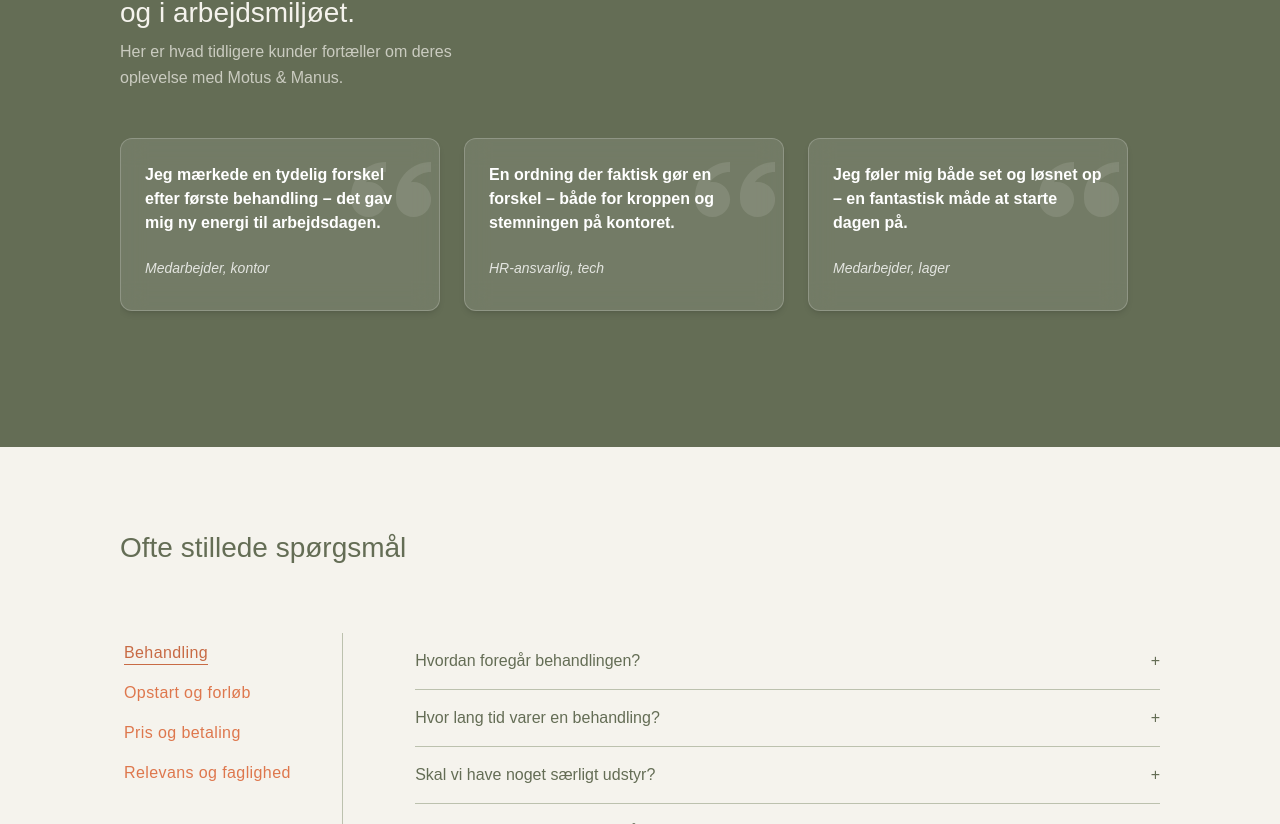
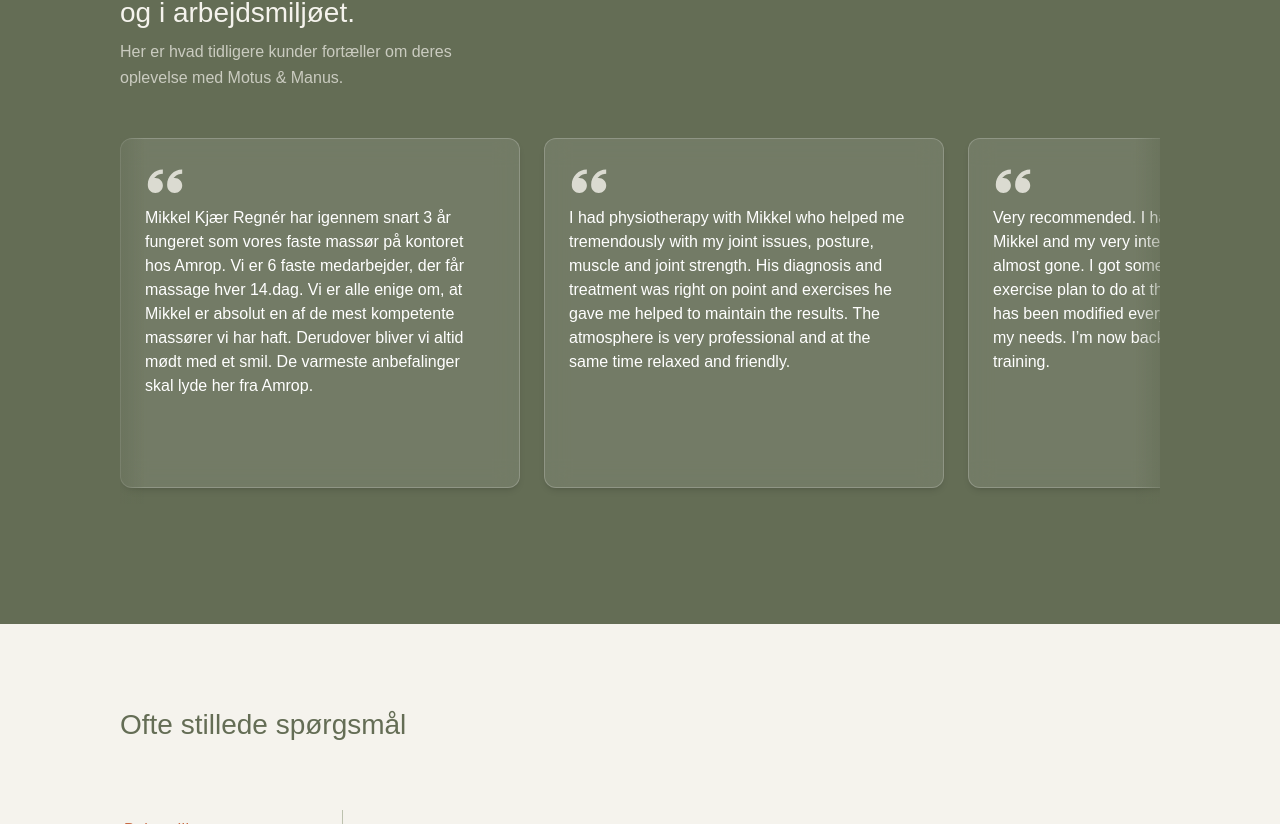
Before and after one commit to s0fiekm/Motusetmanus, a Next.js app: page / in a window 1280 px wide. Shown: the part 5053-5877 px from the top of the page. Built offline with nearby package versions, Linux system fonts and the light colour scheme; a web font is replaced by a local one.

Commit message:
flere ændringer

```diff
--- a/src/app/api/contact/route.js
+++ b/src/app/api/contact/route.js
@@ -4,21 +4,32 @@ import { supabaseServer } from "@/lib/supabaseServer";
 const resend = new Resend(process.env.RESEND_API_KEY);
 
 export async function POST(req) {
+  console.log("Start POST request håndtering.");
   try {
     const body = await req.json();
-    console.log("📥 Modtaget fra formular:", body);
+    console.log("📥 Modtaget fra formular (API route):", body);
 
     const { name, email, phone, company_name, employees, message } = body;
 
     if (!name || !email || !phone || !company_name || !employees || !message) {
-      console.error("⛔️ Manglende data i formularen");
+      console.error("⛔️ Manglende data i formularen (API route):", {
+        name,
+        email,
+        phone,
+        company_name,
+        employees,
+        message,
+      });
       return new Response(JSON.stringify({ error: "Udfyld alle felter." }), {
         status: 400,
         headers: { "Content-Type": "application/json" },
       });
     }
 
-    const { error } = await supabaseServer.from("kontakformular").insert([
+    console.log("Forsøger at indsætte i Supabase...");
+    const { error: supabaseError, data } = await supabaseServer
+      .from("kontakt")
+      .insert([
         {
           name,
           email,
@@ -30,20 +41,27 @@ export async function POST(req) {
         },
       ]);
 
-    if (error) {
-      console.error("🔥 Fejl fra Supabase:", error);
+    if (supabaseError) {
+      console.error("🔥 Fejl fra Supabase (API route):", supabaseError);
       return new Response(
-        JSON.stringify({ error: "Fejl ved indsættelse i Supabase." }),
+        JSON.stringify({
+          error: "Fejl ved indsættelse i Supabase.",
+          details:
+            supabaseError.message ||
+            supabaseError.details ||
+            "Ukendt Supabase fejl",
+        }),
         { status: 500, headers: { "Content-Type": "application/json" } }
       );
     }
-
+    console.log("✅ Data indsat i Supabase:", data);
+    console.log("Forsøger at sende e-mail via Resend...");
     const { error: emailError } = await resend.emails.send({
       from: "kontakt@motusetmanus.dk",
-      to: "soffi2201@hotmail.dk",
+      to: "motusetsmanus.yahoo.com",
       subject: `Ny besked fra ${name}`,
       html: `
-        <h2>Ny besked fra kontaktformular</h2>
+        <h2>Ny besked fra mular</h2>
         <p><strong>Navn:</strong> ${name}</p>
         <p><strong>Email:</strong> ${email}</p>
         <p><strong>Telefon:</strong> ${phone}</p>
@@ -54,7 +72,7 @@ export async function POST(req) {
     });
 
     if (emailError) {
-      console.error("📧 Fejl fra Resend:", emailError.message);
+      console.error("📧 Fejl fra Resend (API route):", emailError);
       return new Response(
         JSON.stringify({ error: "Kunne ikke sende e-mail." }),
         {
@@ -63,13 +81,14 @@ export async function POST(req) {
         }
       );
     }
+    console.log("📧 E-mail sendt succesfuldt.");
 
     return new Response(JSON.stringify({ success: true }), {
       status: 200,
       headers: { "Content-Type": "application/json" },
     });
   } catch (error) {
-    console.error("❌ Uventet fejl i API:", error);
+    console.error("❌ Uventet fejl i API (catch blok):", error);
     return new Response(JSON.stringify({ error: "Serverfejl. Prøv igen." }), {
       status: 500,
       headers: { "Content-Type": "application/json" },
--- a/src/components/TestimonialCard.jsx
+++ b/src/components/TestimonialCard.jsx
@@ -1,12 +1,34 @@
+"use client";
+import { useState } from "react";
 import { ImQuotesLeft } from "react-icons/im";
 
 export default function TestimonialCard({ title, author }) {
+  const [expanded, setExpanded] = useState(false);
+
+  const previewLength = 350;
+
+  const isLong = title.length > previewLength;
+
+  const visibleText =
+    expanded || !isLong ? title : title.slice(0, previewLength) + "…";
+
   return (
-    <article className="relative bg-white/10 backdrop-blur-md border border-white/20 rounded-xl p-6 text-white shadow-md snap-start min-w-[260px] max-w-[320px] shrink-0">
-      <ImQuotesLeft className="absolute text-white opacity-10 text-[80px] top-2 right-2 z-0" />
-      <div className="relative z-10 flex flex-col gap-4">
-        <h3 className="text-base font-semibold">{title}</h3>
-        <p className="text-sm italic opacity-80">{author}</p>
+    <article className="relative bg-white/10 backdrop-blur-md border border-white/20 rounded-xl p-6 text-white shadow-md snap-start min-w-[160px] max-w-[400px] shrink-0 h-[350px] flex flex-col gap-2">
+      <ImQuotesLeft className=" text-secondary opacity-80 text-[40px] top-4 left-6 z-0" />
+
+      <div className="relative z-10 flex flex-col gap-2 overflow-hidden h-full">
+        <div className="overflow-y-auto pr-2  flex-1">{visibleText}</div>
+
+        {isLong && (
+          <button
+            onClick={() => setExpanded(!expanded)}
+            className="text-cta  mt-2 underline self-start"
+          >
+            {expanded ? "Læs mindre" : "Fortsæt læsning"}
+          </button>
+        )}
+
+        <p className=" italic opacity-80">{author}</p>
       </div>
     </article>
   );
--- a/src/components/Testimonials.jsx
+++ b/src/components/Testimonials.jsx
@@ -1,33 +1,43 @@
 "use client";
+
 import TestimonialCard from "./TestimonialCard";
 
 export default function Testimonials() {
   return (
-    <section className="bg-primary py-30 flex flex-col gap-10 overflow-hidden w-full  px-mobile lg:px-desktop mx-auto">
-      <div className="text-secondary xl:w-1/3 ">
-        <h2 className="">
+    <section className="bg-primary py-30 flex flex-col gap-10 overflow-hidden w-full px-mobile lg:px-desktop mx-auto relative">
+      <div className="text-secondary xl:w-1/3">
+        <h2>
           En sundhedsordning skal kunne mærkes, både fysisk og i arbejdsmiljøet.
         </h2>
-        <p className=" opacity-70">
+        <p className="opacity-70">
           Her er hvad tidligere kunder fortæller om deres oplevelse med Motus &
           Manus.
         </p>
       </div>
 
-      <div className="overflow-x-auto snap-x snap-mandatory scroll-smooth scrollbar-hide">
-        <div className="flex flex-nowrap gap-6 pb-4  ">
+      <div className="relative">
+        <div className="pointer-events-none absolute inset-y-0 left-0 w-6 bg-gradient-to-r from-primary/50 to-transparent z-10" />
+        <div className="pointer-events-none absolute inset-y-0 right-0 w-6 bg-gradient-to-l from-primary/50 to-transparent z-10" />
+
+        <div className="overflow-x-auto snap-x snap-mandatory scroll-smooth custom-scrollbar">
+          <div className="flex flex-nowrap gap-6 pb-4">
             <TestimonialCard
-            title="Jeg mærkede en tydelig forskel efter første behandling – det gav mig ny energi til arbejdsdagen."
-            author="Medarbejder, kontor"
+              title="Mikkel Kjær Regnér har igennem snart 3 år fungeret som vores faste massør på kontoret hos Amrop. Vi er 6 faste medarbejder, der får massage hver 14.dag. Vi er alle enige om, at Mikkel er absolut en af de mest kompetente massører vi har haft. Derudover bliver vi altid mødt med et smil. De varmeste anbefalinger skal lyde her fra Amrop."
+              author=""
             />
             <TestimonialCard
-            title="En ordning der faktisk gør en forskel – både for kroppen og stemningen på kontoret."
-            author="HR-ansvarlig, tech"
+              title="I had physiotherapy with Mikkel who helped me tremendously with my joint issues, posture, muscle and joint strength. His diagnosis and treatment was right on point and exercises he gave me helped to maintain the results. The atmosphere is very professional and at the same time relaxed and friendly."
+              author=""
             />
             <TestimonialCard
-            title="Jeg føler mig både set og løsnet op – en fantastisk måde at starte dagen på."
-            author="Medarbejder, lager"
+              title="Very recommended. I had 5 sessions with Mikkel and my very intense shoulder pain is almost gone. I got some manual therapy and an exercise plan to do at the gym/home. This plan has been modified every session according to my needs. I’m now back to my regular life and training."
+              author=""
             />
+            <TestimonialCard
+              title="I was in terrible condition due to a disc prolapse, suffering from severe back pain and very limited mobility. Honestly, I felt hopeless about my situation until I came to Kiro Fys and met Mikkel. From the very first session, Mikkel made me feel heard and reassured. His proper guidance, personalized treatment plan, and professional expertise have been life-changing for me. Not only did he help reduce my pain, but he also guided me step by step toward regaining my mobility. Mikkel's approach is thorough and supportive. He not only addresses the immediate problem but also focuses on long-term recovery and strengthening. His explanations and advice made me feel confident in my progress every step of the way."
+              author=""
+            />
+          </div>
         </div>
       </div>
     </section>
--- a/src/lib/supabaseServer.js
+++ b/src/lib/supabaseServer.js
@@ -1,8 +1,21 @@
 import { createClient } from "@supabase/supabase-js";
+
+console.log("Supabase Server Client Initializing...");
+console.log(
+  "SUPABASE_URL fra env:",
+  process.env.SUPABASE_URL ? "Defined" : "Undefined",
+  process.env.SUPABASE_URL
+);
+console.log(
+  "SUPABASE_SERVICE_ROLE_KEY fra env:",
+  process.env.SUPABASE_SERVICE_ROLE_KEY ? "Defined" : "Undefined"
+);
 
 const supabaseServer = createClient(
   process.env.SUPABASE_URL,
   process.env.SUPABASE_SERVICE_ROLE_KEY
 );
 
+console.log("Supabase Server Client Initialized.");
+
 export { supabaseServer };
```
Lines whose indentation alone changed are shown as unchanged.
